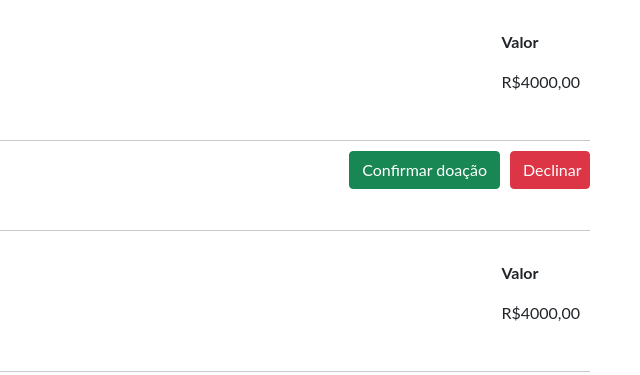
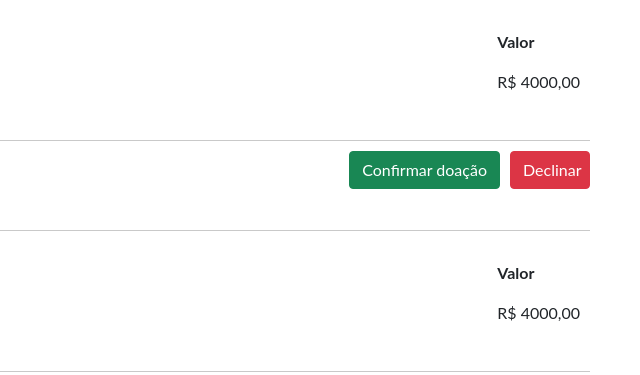
Before and after one commit to Linc-Tech/Global-Solution, a plain HTML site: page pages/home/donations/donations.html in a window 1280 px wide. Shown: the part 380-755 px from the top of the page, 640-1280 px from the left. Drawn offline with nearby package versions, Linux system fonts and the light colour scheme.

Commit message:
Update donations.html

```diff
--- a/pages/home/donations/donations.html
+++ b/pages/home/donations/donations.html
@@ -80,8 +80,7 @@
               <p>Valor</p>
             </div>
             <div class="dontaion-value">
-              <p>R$</p>
-              <p>4000,00</p>
+              <p>R$ 4000,00</p>
             </div>
           </div>
         </div>
@@ -137,8 +136,7 @@
               <p>Valor</p>
             </div>
             <div class="dontaion-value">
-              <p>R$</p>
-              <p>4000,00</p>
+              <p>R$ 4000,00</p>
             </div>
           </div>
         </div>
```
